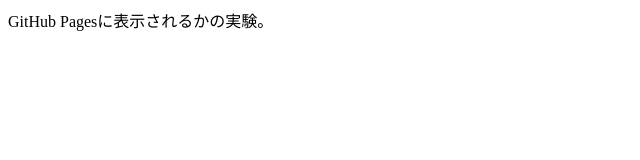
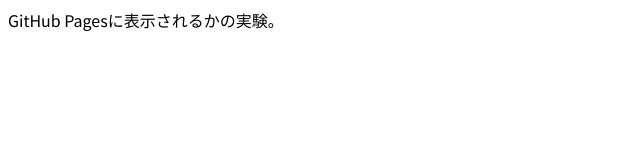
Before and after one commit to takabosoft/tiny-fm-1, a website: page docs/index.html in a window 1280 px wide. Shown: the full height of the page, 0-640 px from the left. Drawn offline with nearby package versions, Linux system fonts and the light colour scheme.

Commit message:
.nojekyll

```diff
--- a/docs/index.html
+++ b/docs/index.html
@@ -4,7 +4,10 @@
 <head>
     <meta charset="UTF-8">
     <meta name="viewport" content="width=device-width, initial-scale=1.0">
-    <!--<link rel="stylesheet" href="index.css">-->
+    <link rel="preconnect" href="https://fonts.googleapis.com">
+    <link rel="preconnect" href="https://fonts.gstatic.com" crossorigin>
+    <link href="https://fonts.googleapis.com/css2?family=Noto+Sans+JP&display=swap" rel="stylesheet">
+    <link rel="stylesheet" href="index.css">
 </head>
 
 <body>
--- /dev/null
+++ b/docs/index.scss
@@ -0,0 +1,3 @@
+body {
+    font-family: "Noto Sans JP", serif;
+}
```
Also changed, not shown: docs/index.css (added), 1 other file.
